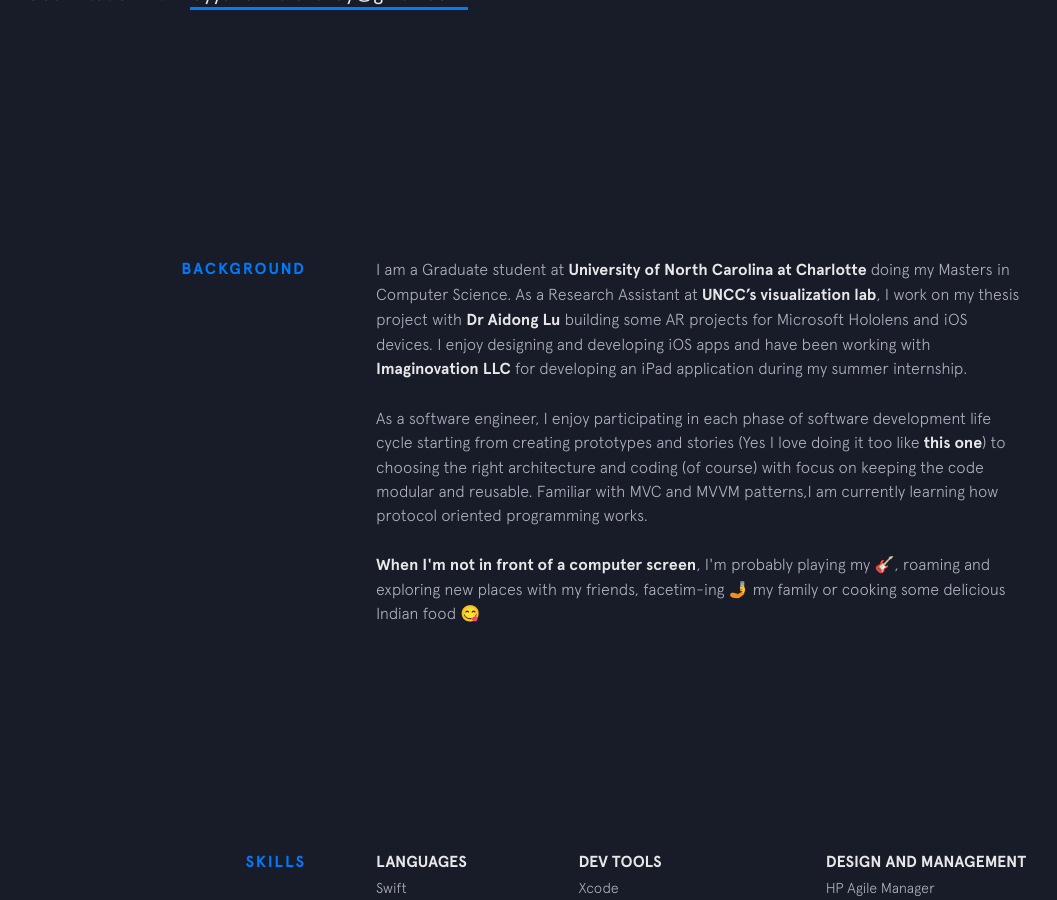
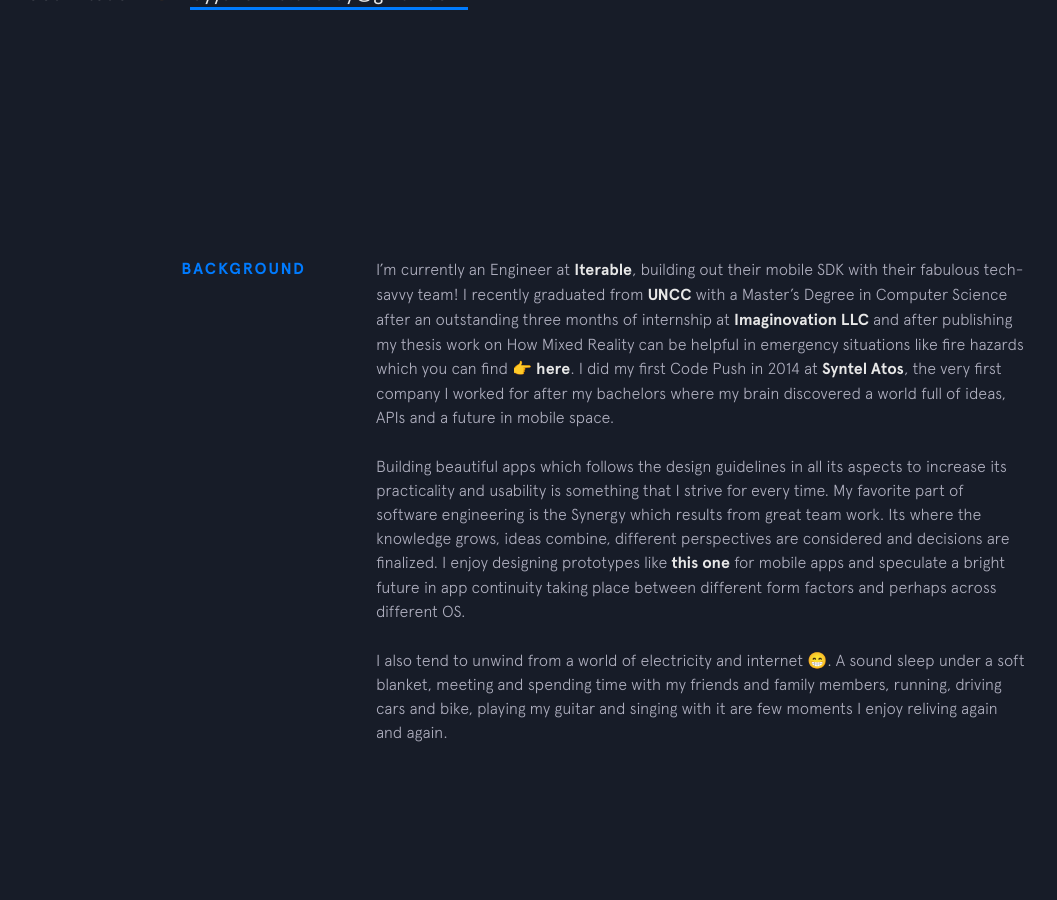
Before and after one commit to Ayyanchira/Ayyanchira.github.io, a Jekyll site: the page built from index.html, in a window 1280 px wide and 900 px high, scrolled down 743 px. Shown: the whole window, without its empty margins (74-1131 px from the left). Built offline with Jekyll 4.4.1, drawn with Linux system fonts in a browser that asks for light colours; nearby versions of some CDN libraries; some of the changed text lies outside the part shown.

Commit message:
Updating deps, skills and background content

```diff
--- a/_data/skills.yml
+++ b/_data/skills.yml
@@ -25,6 +25,7 @@
 
 tools:
   - item: Xcode
+  - item: Android Studio
   - item: Unity
   - item: Github and Bitbucket
   - item: Postman
--- a/_includes/background.html
+++ b/_includes/background.html
@@ -2,15 +2,15 @@
   <div class="section__title">Background</div>
   <div class="section__content">
     <p>
-      I am a Graduate student at <a class="underline-link" href="https://cci.uncc.edu/" target="_blank">University of North Carolina at Charlotte</a> doing my Masters in Computer Science. As a Research Assistant at <a class="underline-link" href="https://github.com/ImmersiveAnalyticsUNCC" target="_blank">UNCC’s visualization lab</a>, I work on my thesis project with <a class="underline-link" href="https://cci.uncc.edu/directory/aidong-lu" target="_blank">Dr Aidong Lu</a> building some AR projects for Microsoft Hololens and iOS devices. I enjoy designing and developing iOS apps and have been working with <a class="underline-link" href="https://www.imaginovation.net/" target="_blank">Imaginovation LLC </a> for developing an iPad application during my summer internship.
+      I’m currently an Engineer at <a class="underline-link" href="https://iterable.com" target="_blank">Iterable</a>, building out their mobile SDK with their fabulous tech-savvy team! I recently graduated from <a class="underline-link" href="https://cci.uncc.edu/" target="_blank">UNCC</a> with a Master’s Degree in Computer Science after an outstanding three months of internship at <a class="underline-link" href="https://www.imaginovation.net/" target="_blank">Imaginovation LLC</a> and after publishing my thesis work on How Mixed Reality can be helpful in emergency situations like fire hazards which you can find 👉 <a class="underline-link" href="https://search.proquest.com/openview/58073d98761892bebd92a057ee542069/1.pdf?pq-origsite=gscholar&cbl=18750&diss=y" target="_blank">here</a>. I did my first Code Push in 2014 at <a class="underline-link" href="https://www.atos-syntel.net" target="_blank">Syntel Atos</a>, the very first company I worked for after my bachelors where my brain discovered a world full of ideas, APIs and a future in mobile space.
     </p>
 
     <p>
-      As a software engineer, I enjoy participating in each phase of software development life cycle starting from creating prototypes and stories (Yes I love doing it too like <a class="underline-link" href ="https://www.figma.com/file/LNPXr52vQcjTL70MMcHkZ4uh/UNCC-YesPlusAppIdea?node-id=0%3A1" target="_blank">this one</a>) to choosing the right architecture and coding (of course) with focus on keeping the code modular and reusable. Familiar with MVC and MVVM patterns,I am currently learning how protocol oriented programming works.
+      Building beautiful apps which follows the design guidelines in all its aspects to increase its practicality and usability is something that I strive for every time. My favorite part of software engineering is the Synergy which results from great team work. Its where the knowledge grows, ideas combine, different perspectives are considered and decisions are finalized. I enjoy designing prototypes like <a class="underline-link" href ="https://www.figma.com/file/LNPXr52vQcjTL70MMcHkZ4uh/UNCC-YesPlusAppIdea?node-id=0%3A1" target="_blank">this one</a> for mobile apps and speculate a bright future in app continuity taking place between different form factors and perhaps across different OS.
     </p>
 
     <p>
-      <strong>When I'm not in front of a computer screen</strong>, I'm probably playing my 🎸, roaming and exploring new places with my friends, facetim-ing 🤳 my family or cooking some delicious Indian food 😋
+      I also tend to unwind from a world of electricity and internet 😁. A sound sleep under a soft blanket, meeting and spending time with my friends and family members, running, driving cars and bike, playing my guitar and singing with it are few moments I enjoy reliving again and again.
     </p>
 
     <!-- {% include employment-status.html %} -->
```
Also changed, not shown: _data/experience.yml (+6 -1 lines), package.json (+6 -6 lines).
